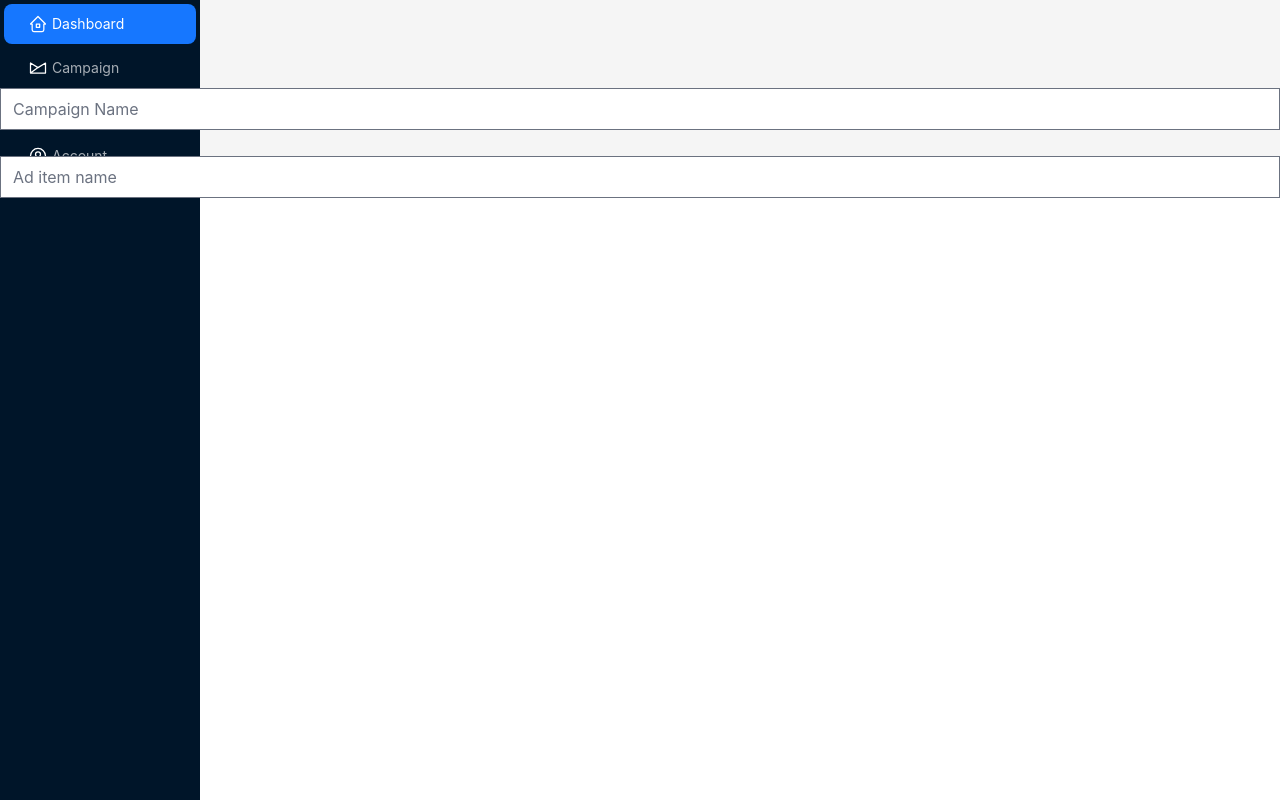
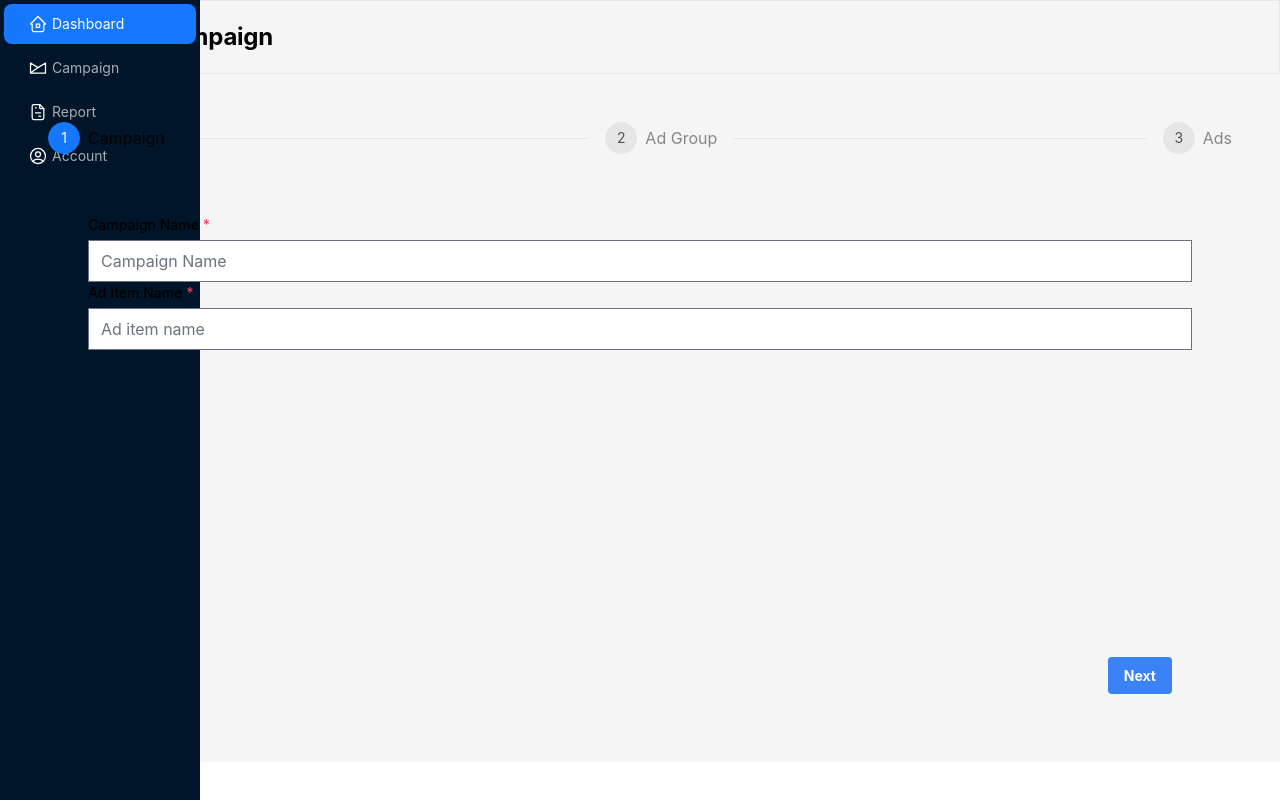
Before and after one commit to vikram-shyftlabs/adsense-admin, a React (Vite) app: page /campaigns in a window 1280 px wide. Built offline with nearby package versions, Linux system fonts and the light colour scheme.

Commit message:
Added steps

```diff
--- a/package.json
+++ b/package.json
@@ -10,8 +10,12 @@
     "preview": "vite preview"
   },
   "dependencies": {
+    "@hookform/resolvers": "^3.3.4",
+    "@tailwindcss/forms": "^0.5.7",
     "antd": "^5.16.2",
     "history": "^5.3.0",
+    "i": "^0.3.7",
+    "npm": "^10.5.2",
     "react": "^18.2.0",
     "react-dom": "^18.2.0",
     "react-hook-form": "^7.51.3",
--- /dev/null
+++ b/src/components/create-campaign/AdGroupForm.jsx
@@ -0,0 +1,33 @@
+import React from 'react';
+import TextInput from "../../components/text-inputs/text-input.component";
+
+const AdGroupForm = ({ errors, register, setCurrent }) => {
+    return (
+        <div className='min-h-[70vh] p-10 relative'>
+            <TextInput
+                isRequired
+                id="campaign_name"
+                label="Campaign Name"
+                placeholder="Campaign Name"
+                register={register}
+                errorMessage={errors?.adItem_name?.message}
+                customClass="mt-5"
+            />
+            <TextInput
+                isRequired
+                id="adItem_name"
+                label="Ad Item Name"
+                register={register}
+                placeholder="Ad item name"
+                errorMessage={errors.adItem_name?.message}
+            />
+            <button className='absolute bottom-5 right-5 mr-10 bg-blue-500 hover:bg-blue-700 text-white font-bold py-2 px-4 rounded'
+                onClick={() => setCurrent(2)}
+            >
+                Next
+            </button>
+        </div>
+    );
+}
+
+export default AdGroupForm;
--- /dev/null
+++ b/src/components/create-campaign/AdsForm.jsx
@@ -0,0 +1,33 @@
+import React from 'react';
+import TextInput from "../../components/text-inputs/text-input.component";
+
+const AdsForm = ({ errors, register, setCurrent }) => {
+    return (
+        <div className='min-h-[70vh] p-10 relative'>
+            <TextInput
+                isRequired
+                id="campaign_name"
+                label="Campaign Name"
+                placeholder="Campaign Name"
+                register={register}
+                errorMessage={errors?.adItem_name?.message}
+                customClass="mt-5"
+            />
+            <TextInput
+                isRequired
+                id="adItem_name"
+                label="Ad Item Name"
+                register={register}
+                placeholder="Ad item name"
+                errorMessage={errors.adItem_name?.message}
+            />
+            <button className='absolute bottom-5 right-5 mr-10 bg-blue-500 hover:bg-blue-700 text-white font-bold py-2 px-4 rounded'
+                type='submit'
+            >
+                Submit
+            </button>
+        </div>
+    );
+}
+
+export default AdsForm;
--- /dev/null
+++ b/src/components/create-campaign/CampaignForm.jsx
@@ -0,0 +1,33 @@
+import React from 'react';
+import TextInput from "../../components/text-inputs/text-input.component";
+
+const CampaignForm = ({ errors, register, setCurrent }) => {
+    return (
+        <div className='min-h-[70vh] p-10 relative'>
+            <TextInput
+                isRequired
+                id="campaign_name"
+                label="Campaign Name"
+                placeholder="Campaign Name"
+                register={register}
+                errorMessage={errors?.adItem_name?.message}
+                customClass="mt-5"
+            />
+            <TextInput
+                isRequired
+                id="adItem_name"
+                label="Ad Item Name"
+                register={register}
+                placeholder="Ad item name"
+                errorMessage={errors.adItem_name?.message}
+            />
+            <button className='absolute bottom-5 right-5 mr-10 bg-blue-500 hover:bg-blue-700 text-white font-bold py-2 px-4 rounded'
+                onClick={() => setCurrent(1)}
+            >
+                Next
+            </button>
+        </div>
+    );
+}
+
+export default CampaignForm;
--- /dev/null
+++ b/src/components/create-campaign/create-campaign-form.jsx
@@ -0,0 +1,20 @@
+import React from 'react';
+import AdsForm from './AdsForm';
+import CampaignForm from './CampaignForm';
+import AdGroupForm from './AdGroupForm';
+
+const CreateCampaignForm = ({ current, handleSubmit, onSubmit, register, errors, setCurrent }) => {
+    return (
+        <div>
+            <form onSubmit={handleSubmit(onSubmit)}>
+                {
+                    current === 0 ? <CampaignForm errors={errors} register={register} setCurrent={setCurrent} /> :
+                    current === 1 ? <AdGroupForm errors={errors} register={register} setCurrent={setCurrent} /> :
+                    current === 2 ? <AdsForm errors={errors} register={register} setCurrent={setCurrent} /> : null
+                }
+            </form>
+        </div>
+    );
+}
+
+export default CreateCampaignForm;
--- a/src/pages/create-campaign/create-campaign.component.tsx
+++ b/src/pages/create-campaign/create-campaign.component.tsx
@@ -1,15 +1,18 @@
-import React from "react";
+import React, { useState } from "react";
 import { useForm } from "react-hook-form";
+import { Steps } from 'antd';
 import { yupResolver } from "@hookform/resolvers/yup";
 import { campaignFormValidationSchema } from "../../helpers/schema.yup";
-import TextInput from "../../components/text-inputs/text-input.component";
-
+import CreateCampaignForm from "../../components/create-campaign/create-campaign-form.jsx";
+import Header from "../../components/header/header.component";
 interface CampaignCreate {
   campaign_name: string;
   adItem_name: string;
 }
 
 const Campaign: React.FC = () => {
+  const [current, setCurrent] = useState(0);
+
   const {
     register,
     handleSubmit,
@@ -28,27 +31,24 @@ const Campaign: React.FC = () => {
 
   return (
     <div>
-      <h2>Campaign</h2>
-      <p>This is the Campaign page.</p>
-      <form onSubmit={handleSubmit(onSubmit)}>
-        <TextInput
-          isRequired
-          id="campaign_name"
-          label="Campaign Name"
-          placeholder="Campaign Name"
-          register={register}
-          errorMessage={errors.adItem_name?.message}
-          customClass="mt-5"
+      <Header props={{ title: "Add new Campaign" }} />
+      <div className="p-12">
+        <Steps
+          current={current}
+          items={[
+            {
+              title: 'Campaign',
+            },
+            {
+              title: 'Ad Group',
+            },
+            {
+              title: 'Ads',
+            },
+          ]}
         />
-        <TextInput
-          isRequired
-          id="adItem_name"
-          label="Ad Item Name"
-          register={register}
-          placeholder="Ad item name"
-          errorMessage={errors.adItem_name?.message}
-        />
-      </form>
+        <CreateCampaignForm current={current} onSubmit={onSubmit} handleSubmit={handleSubmit} register={register} errors={errors} setCurrent={setCurrent} />
+      </div>
     </div>
   );
 };
```
